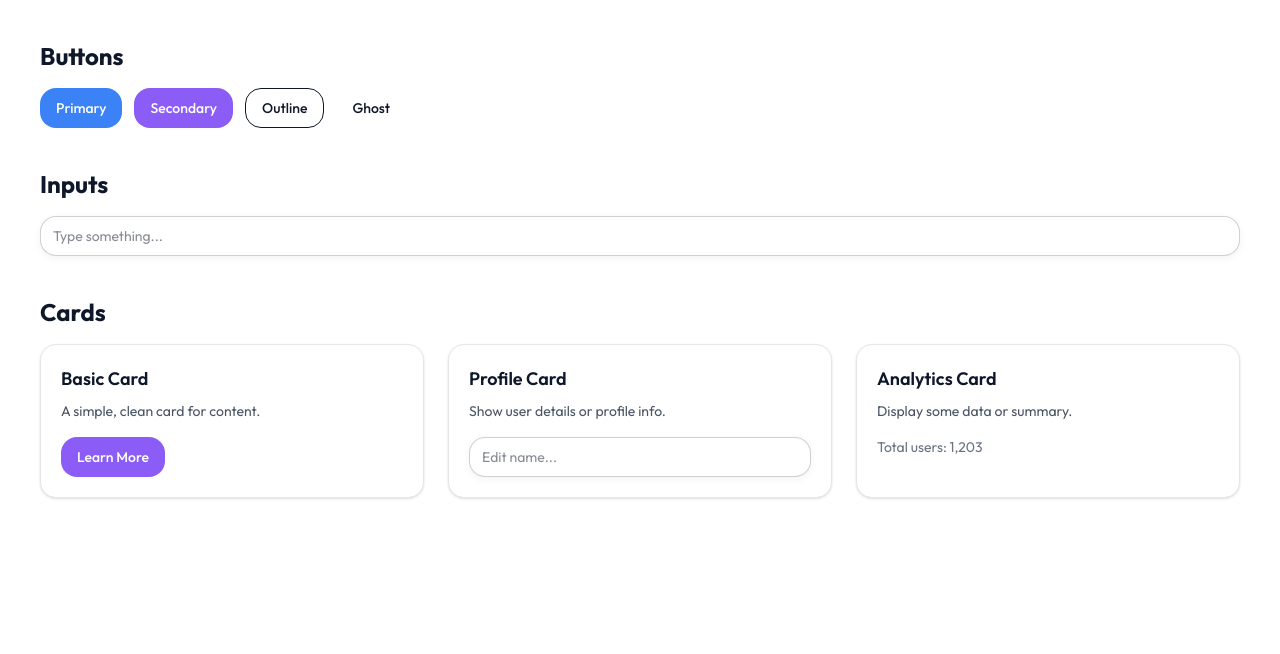
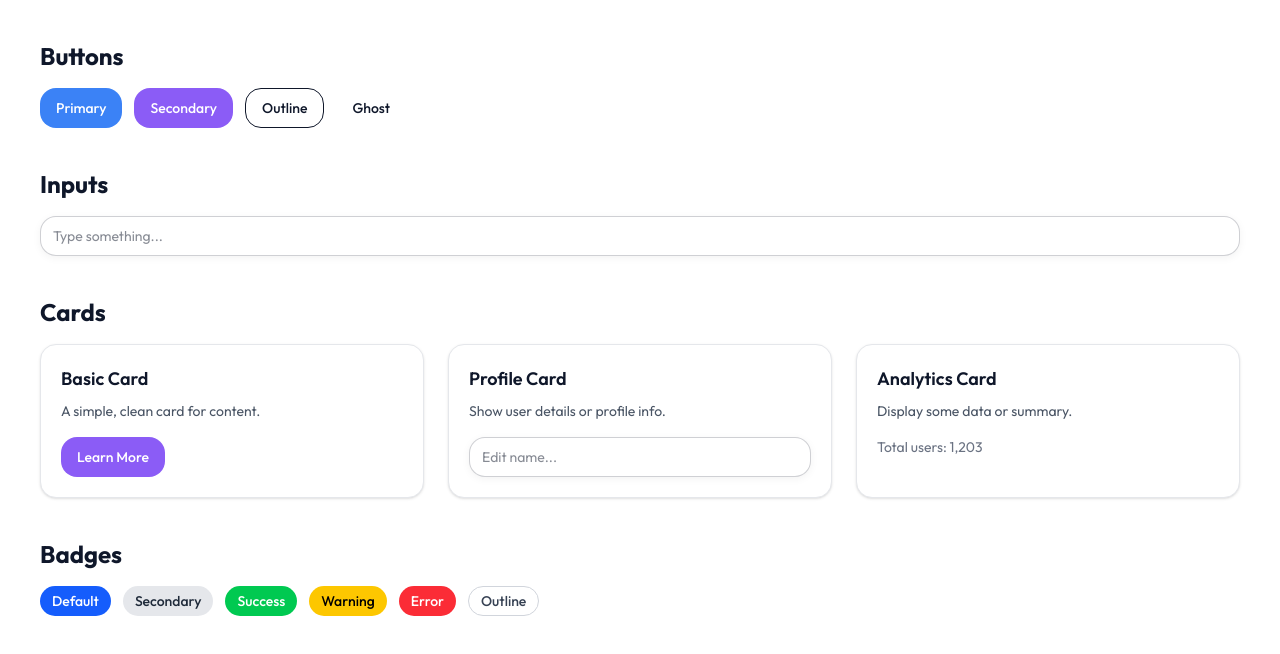
Before and after one commit to mrymsarabi/nextui-kit, a Next.js app: page / in a window 1280 px wide. Shown: the top 654 px of the page. Built offline with nearby package versions, Linux system fonts and the light colour scheme.

Commit message:
components - badge

```diff
--- a/src/app/page.tsx
+++ b/src/app/page.tsx
@@ -1,6 +1,7 @@
 import { Button } from "@/components/ui/button";
 import { Input } from "@/components/ui/input";
 import { Card } from "@/components/ui/card";
+import { Badge } from "@/components/ui/badge";
 
 export default function Home() {
   return (
@@ -39,6 +40,21 @@ export default function Home() {
           </Card>
         </div>
       </section>
+
+      {/* Badges Section */}
+      <section>
+        <h2 className="text-2xl font-bold mb-4">Badges</h2>
+        <div className="flex flex-wrap gap-3">
+          <Badge>Default</Badge>
+          <Badge variant="secondary">Secondary</Badge>
+          <Badge variant="success">Success</Badge>
+          <Badge variant="warning">Warning</Badge>
+          <Badge variant="destructive">Error</Badge>
+          <Badge variant="outline">Outline</Badge>
+        </div>
+      </section>
+
+
     </main>
   );
 }
--- /dev/null
+++ b/src/components/ui/badge.tsx
@@ -0,0 +1,32 @@
+import * as React from "react";
+import { cva, type VariantProps } from "class-variance-authority";
+import { cn } from "@/lib/utils";
+
+const badgeVariants = cva(
+  "inline-flex items-center rounded-full px-3 py-1 text-sm font-medium transition-colors",
+  {
+    variants: {
+      variant: {
+        default: "bg-blue-600 text-white hover:bg-blue-700",
+        secondary: "bg-gray-200 text-gray-800 hover:bg-gray-300 dark:bg-gray-700 dark:text-gray-100 dark:hover:bg-gray-600",
+        success: "bg-green-500 text-white hover:bg-green-600",
+        warning: "bg-yellow-400 text-black hover:bg-yellow-500",
+        destructive: "bg-red-500 text-white hover:bg-red-600",
+        outline: "border border-gray-300 text-gray-700 dark:text-gray-300 dark:border-gray-600",
+      },
+    },
+    defaultVariants: {
+      variant: "default",
+    },
+  }
+);
+
+export interface BadgeProps
+  extends React.HTMLAttributes<HTMLDivElement>,
+    VariantProps<typeof badgeVariants> {}
+
+export function Badge({ className, variant, ...props }: BadgeProps) {
+  return (
+    <div className={cn(badgeVariants({ variant }), className)} {...props} />
+  );
+}
```
